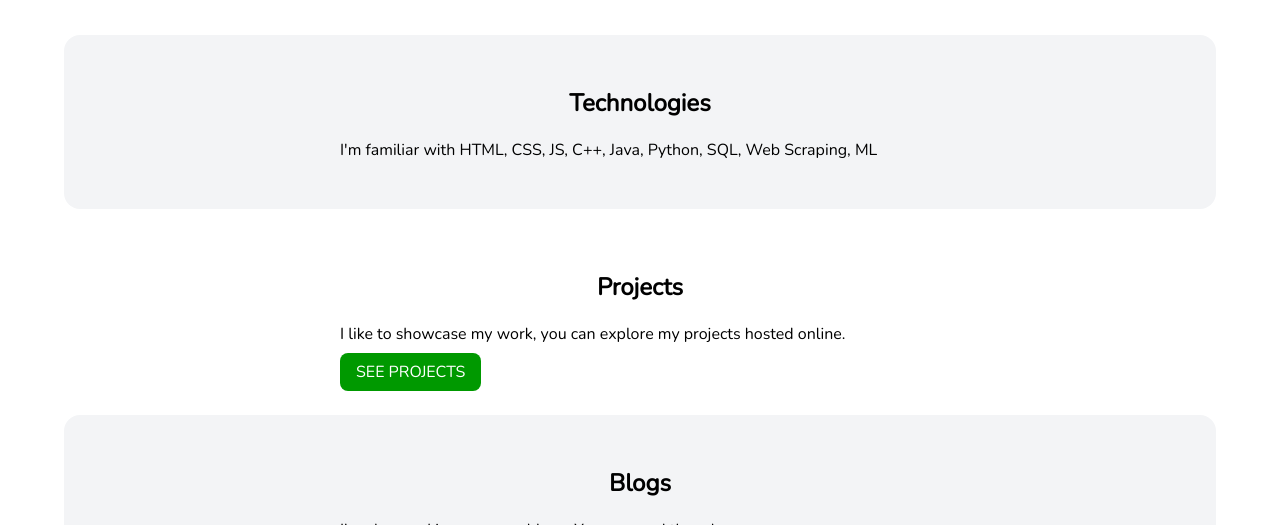
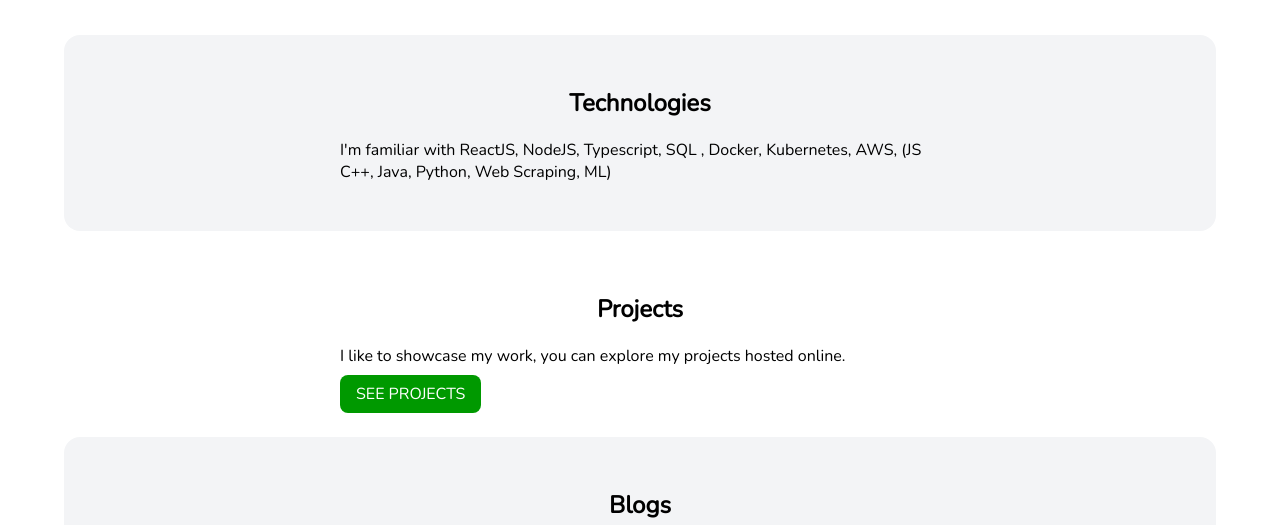
Before and after one commit to sushmanthnatha/My_Portfolio, a plain HTML site: page index.html in a window 1280 px wide. Shown: the part 575-1100 px from the top of the page. Drawn offline with nearby package versions, Linux system fonts and the light colour scheme.

Commit message:
Update index.html

```diff
--- a/index.html
+++ b/index.html
@@ -37,7 +37,7 @@
             <section class="section ow">
                 <div class="container container-center">
                     <h1>Technologies</h1>
-                    <p>I'm familiar with HTML, CSS, JS, C++, Java, Python, SQL, Web Scraping, ML</p>
+                    <p>I'm familiar with ReactJS, NodeJS, Typescript, SQL , Docker, Kubernetes, AWS,  (JS C++, Java, Python, Web Scraping, ML)</p>
                 </div>
             </section>
 
```
